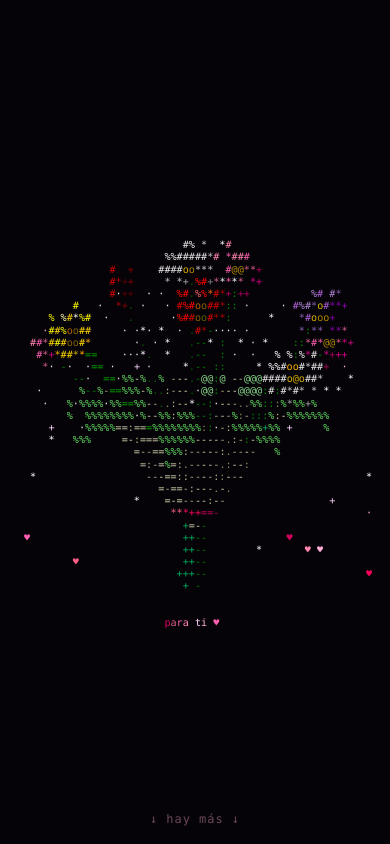
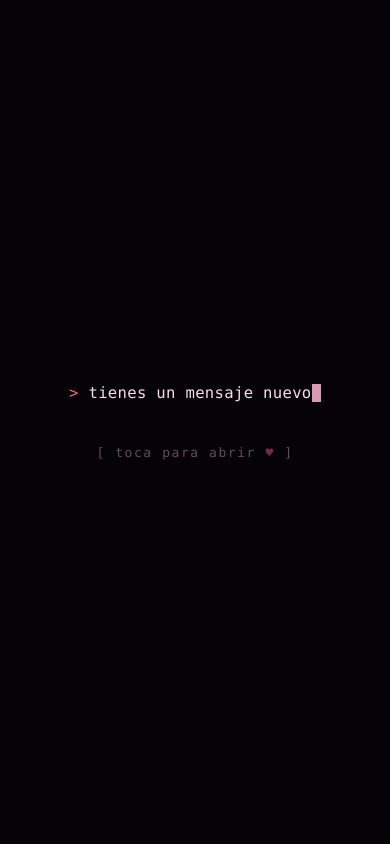
Before and after one commit to DaVas1410/para-ti, a plain HTML site: page index.html in a window 390 px wide. Shown: the top 844 px of the page. Drawn offline with nearby package versions, Linux system fonts and the light colour scheme.

Commit message:
Pantalla de inicio: toca para abrir, el ramo florece

```diff
--- a/index.html
+++ b/index.html
@@ -74,13 +74,45 @@
   }
   footer .heart { color: #ff5f87; }
 
+  /* ---------- pantalla de inicio ---------- */
+  body.locked { overflow: hidden; }
+  #intro {
+    position: fixed; inset: 0; z-index: 10;
+    background: var(--bg);
+    display: flex; flex-direction: column; align-items: center; justify-content: center;
+    gap: 2.4rem; padding: 16px;
+    font-family: var(--mono); color: var(--ink);
+    cursor: pointer; border: 0; width: 100%;
+    -webkit-tap-highlight-color: transparent;
+    transition: opacity 1s ease, visibility 1s;
+  }
+  #intro.gone { opacity: 0; visibility: hidden; }
+  #intro .line { font-size: clamp(14px, 4vw, 18px); min-height: 1.4em; letter-spacing: .02em; text-align: center; }
+  #intro .line .prompt { color: #ff5f87; }
+  #intro .cursor { display: inline-block; width: .6em; background: var(--soft); animation: blink 1s steps(1) infinite; }
+  #intro .tap {
+    font-size: 13px; color: var(--soft); letter-spacing: .12em;
+    opacity: 0; transition: opacity 1.2s ease;
+  }
+  #intro .tap.show { opacity: 1; animation: pulse 2.4s ease-in-out 1.2s infinite; }
+  #intro .tap .h { color: #ff5f87; }
+  @keyframes blink { 50% { opacity: 0; } }
+  @keyframes pulse { 50% { opacity: .45; } }
+
   @media (prefers-reduced-motion: reduce) {
     .scroll-hint { animation: none; }
     .note { transition: none; opacity: 1; transform: none; }
+    #intro .tap.show { animation: none; }
   }
 </style>
 </head>
-<body>
+<body class="locked">
+
+<!-- ✎ PANTALLA DE INICIO: cambia el texto de data-text y el del botón -->
+<button id="intro" type="button" aria-label="Abrir">
+  <div class="line"><span class="prompt">&gt; </span><span id="typed" data-text="tienes un mensaje nuevo"></span><span class="cursor">&nbsp;</span></div>
+  <div class="tap" id="tap">[ toca para abrir <span class="h">♥</span> ]</div>
+</button>
 
 <section class="hero">
   <pre id="art" aria-label="Un ramo de flores en arte ASCII girando"></pre>
@@ -123,6 +155,9 @@
   const CAM_DIST = 4.0;
   const NUM_HEARTS = 18;
   const FRAME_W = 3.1, FRAME_H = 1.62, FRAME_TOP = 0.9;   // encuadre del ramo
+  const BLOOM_SECS = 2.2;       // cuánto tarda el ramo en "florecer" al abrir
+  const MUSIC = "";             // opcional: pon un .mp3 junto a index.html, p. ej. "cancion.mp3"
+  const TYPE_MS = 70;           // velocidad de escritura de la pantalla de inicio
 
   // ================= paletas (xterm-256) =================
   const WHITE = [244, 248, 251, 254, 255, 231];
@@ -373,7 +408,10 @@
     chars.fill(" "); colors.fill(0); zbuf.fill(-1e9);
 
     const viewRows = rows - 2;
-    const scale = Math.max(1, Math.min((viewRows - 2) / FRAME_H, (cols - 2) / FRAME_W));
+    // el ramo "florece" al abrir: crece de 0 a su tamaño con un pequeño rebote
+    const g = Math.min(1, t / BLOOM_SECS);
+    const grow = g >= 1 ? 1 : 1 + 2.2 * Math.pow(g - 1, 3) + 1.2 * Math.pow(g - 1, 2);
+    const scale = Math.max(0.01, grow * Math.max(1, Math.min((viewRows - 2) / FRAME_H, (cols - 2) / FRAME_W)));
     const sxs = scale * 2;
     const cx = cols / 2, cy = 1 + FRAME_TOP * scale;
     const ang = t * SPIN_SPEED;
@@ -499,10 +537,10 @@
   }
 
   // ================= bucle =================
-  let t0 = performance.now(), last = t0, lastDraw = 0, visible = true;
+  let t0 = performance.now(), last = t0, lastDraw = 0, visible = true, opened = false;
   function frame(now) {
     requestAnimationFrame(frame);
-    if (!visible || now - lastDraw < 1000 / FPS - 2) return;
+    if (!opened || !visible || now - lastDraw < 1000 / FPS - 2) return;
     const dt = Math.min(0.1, (now - last) / 1000);
     last = lastDraw = now;
     updateHearts(dt);
@@ -522,6 +560,33 @@
     burst((e.clientX - r.left) / r.width, (e.clientY - r.top) / r.height * rows / (rows - 2));
   });
 
+  // ================= pantalla de inicio =================
+  const intro = document.getElementById("intro");
+  const typed = document.getElementById("typed");
+  const tap = document.getElementById("tap");
+  const introText = Array.from(typed.dataset.text);
+  let k = 0;
+  (function typeNext() {
+    if (opened) return;
+    if (k < introText.length) { typed.textContent += introText[k++]; setTimeout(typeNext, TYPE_MS + Math.random() * 60); }
+    else setTimeout(() => tap.classList.add("show"), 400);
+  })();
+
+  const audio = MUSIC ? new Audio(MUSIC) : null;
+  if (audio) { audio.loop = true; audio.volume = 0.6; }
+
+  intro.addEventListener("click", () => {
+    if (opened) return;
+    opened = true;
+    if (audio) audio.play().catch(() => {});
+    intro.classList.add("gone");
+    document.body.classList.remove("locked");
+    window.scrollTo(0, 0);
+    t0 = last = performance.now();
+    setTimeout(() => burst(0.5, 0.45), BLOOM_SECS * 800);
+    setTimeout(() => intro.remove(), 1200);
+  });
+
   requestAnimationFrame(frame);
 
   // aparición suave de los textos
```
